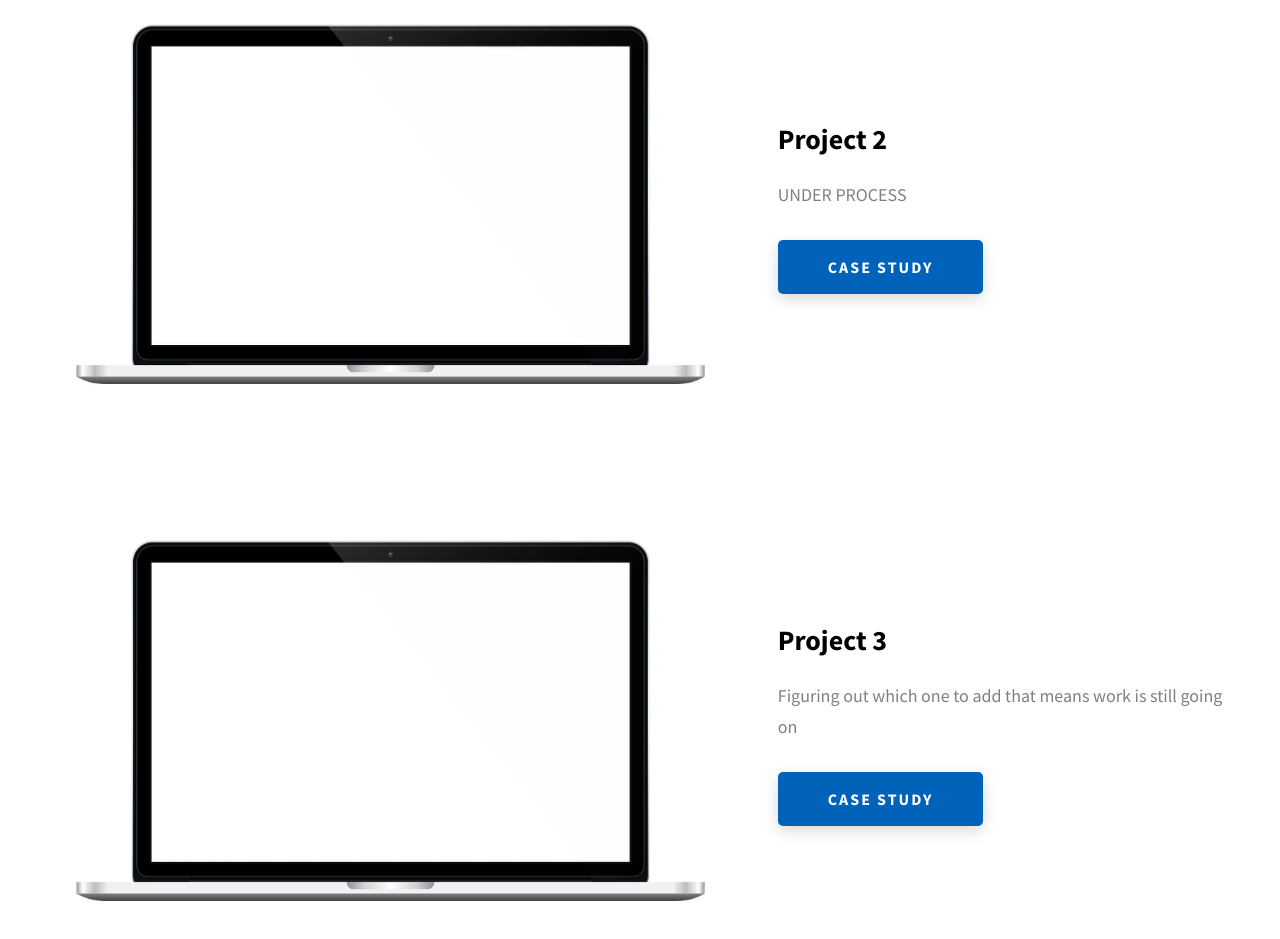
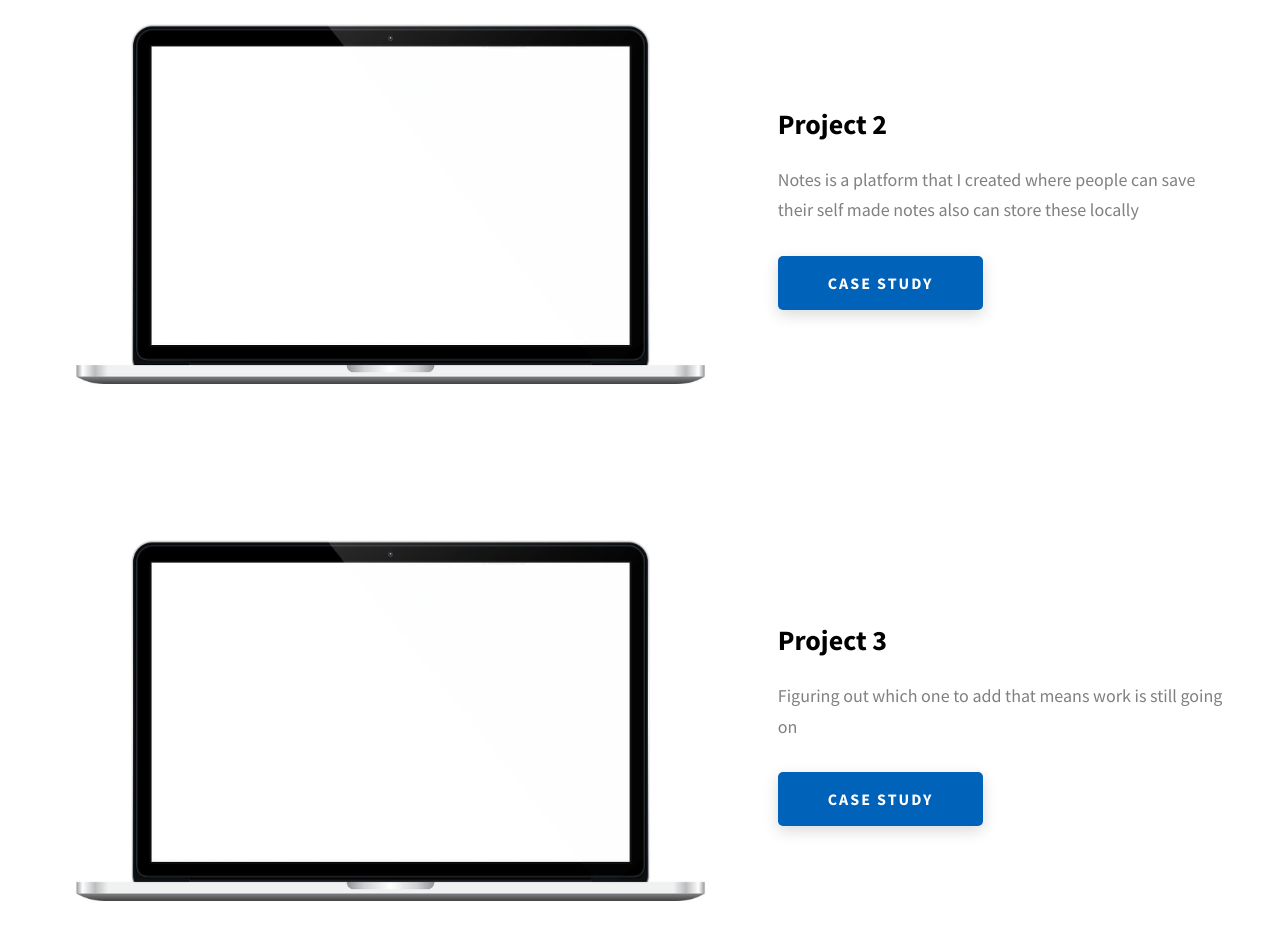
Before and after one commit to Sainitu/portfolio, a website: page index.html in a window 1280 px wide. Shown: the part 2582-3521 px from the top of the page. Drawn offline with Linux system fonts and the light colour scheme.

Commit message:
Update index.html

```diff
--- a/index.html
+++ b/index.html
@@ -240,7 +240,7 @@
             <div class="projects__row-content">
               <h3 class="projects__row-content-title">Project 2</h3>
               <p class="projects__row-content-desc">
-                UNDER PROCESS
+                Notes is a platform that I created where people can save their self made notes also can store these locally
               </p>
               <a
                 href="./project-2.html"
```
